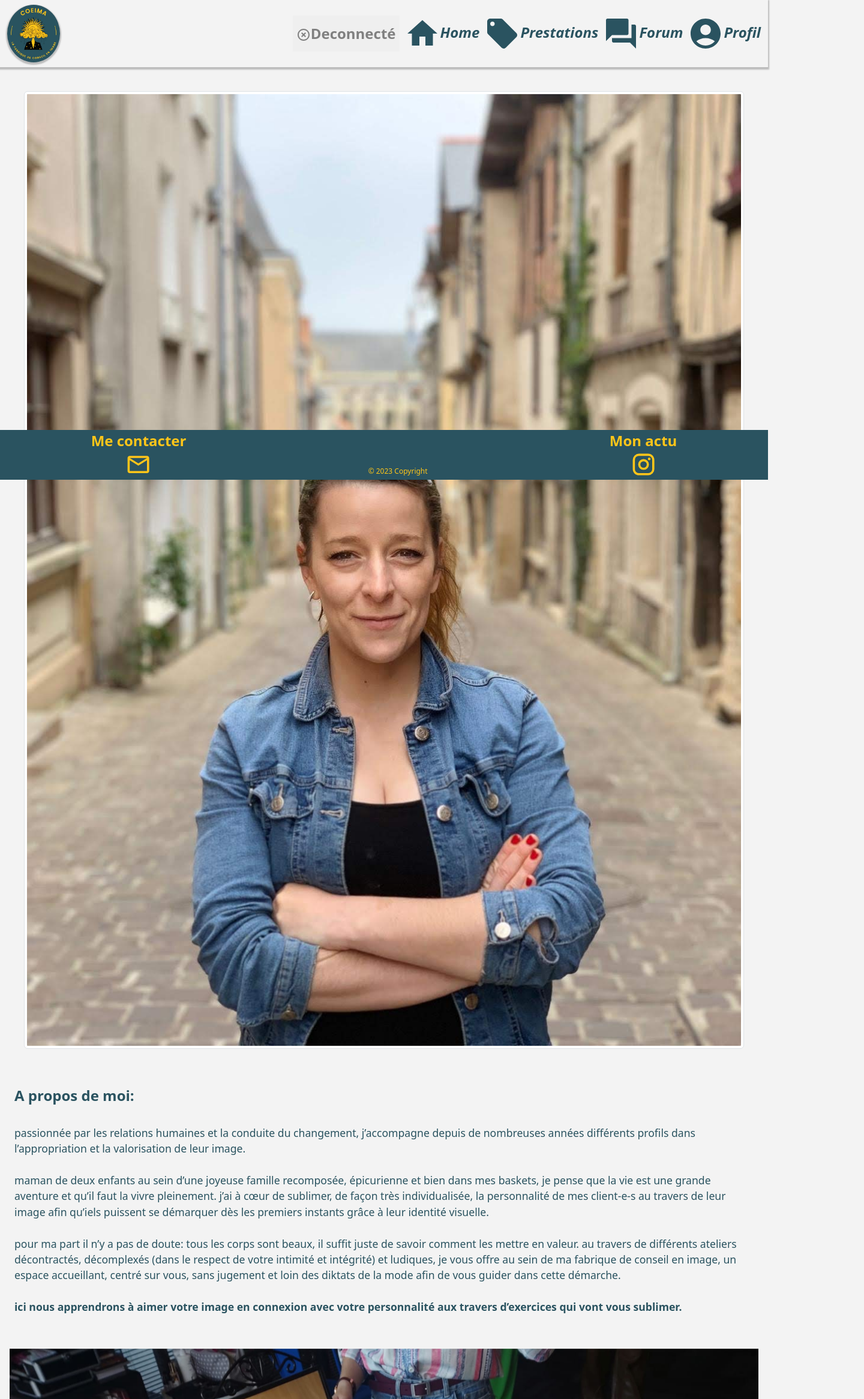
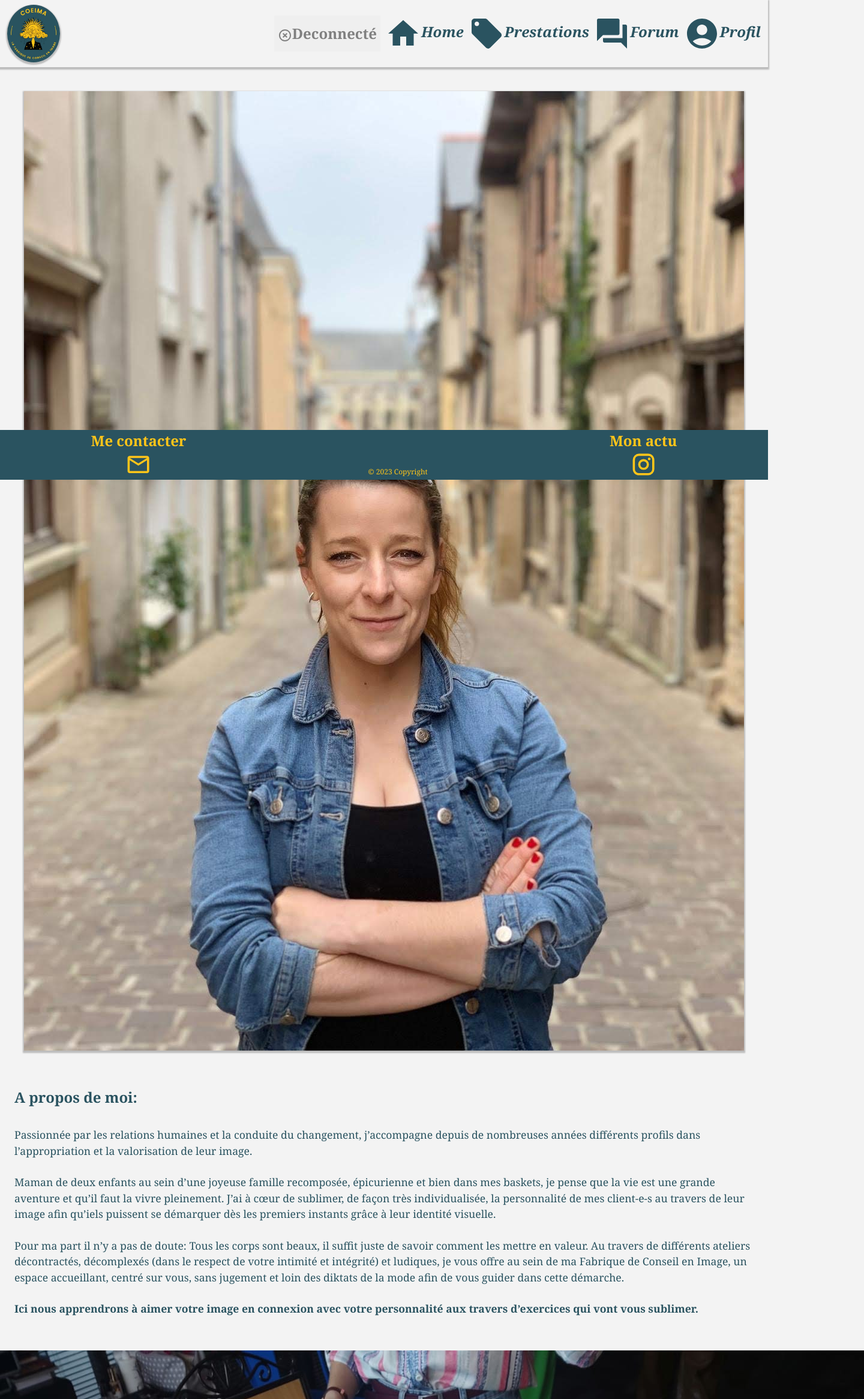
Before and after one commit to Joss2017/Coeima-front-end, a React (Create React App) app: page / in a window 1280 px wide. Shown: the top 2333 px of the page at 60% size, 1440 px wide, since content can reach past the window. Built offline with nearby package versions, Linux system fonts and the light colour scheme; no server answers.

Commit message:
V4.2 changement dans le context avec token pour recherche user

```diff
--- a/public/index.html
+++ b/public/index.html
@@ -9,7 +9,7 @@
       name="description"
       content="Web site created using create-react-app"
     />
-    <link rel="apple-touch-icon" href="%PUBLIC_URL%/logo192.png" />
+
     <!--
       manifest.json provides metadata used when your web app is installed on a
       user's mobile device or desktop. See https://developers.google.com/web/fundamentals/web-app-manifest/
--- a/src/components/userConnect/userMessage/cardCreateMessage/CardCreateMessage.tsx
+++ b/src/components/userConnect/userMessage/cardCreateMessage/CardCreateMessage.tsx
@@ -37,7 +37,7 @@ export const CardCreateMessage = () => {
 
   //--------------------------------------Permets  de selectionner la valeur du select---------------------------------------//
 
-  const handleSelect = async (e: React.ChangeEvent<HTMLSelectElement>) => {
+  const handleSelect =  (e: React.ChangeEvent<HTMLSelectElement>) => {
     console.log(
       'handleselect : user sélectionnée : ',
       userSelectElement.current?.value
@@ -48,7 +48,7 @@ export const CardCreateMessage = () => {
 
   const { axiosPrivate } = useAxios();
 
-  const handleSubmitForm = async (e: React.FormEvent) => {
+  const handleSubmitForm = (e: React.FormEvent) => {
     e.preventDefault();
 
     console.log(bodyElement.current?.value);
--- a/src/components/userConnect/userMessage/cardMessage/CardMessage.tsx
+++ b/src/components/userConnect/userMessage/cardMessage/CardMessage.tsx
@@ -33,7 +33,7 @@ export const CardMessage = ({
       });
   };
 
-  const handleClickRead = async () => {
+  const handleClickRead = () => {
     axiosPrivate
       .patch(`/message/${message.id}`, {
         isRead: true,
@@ -50,7 +50,7 @@ export const CardMessage = ({
 
   //--------------------------------------Permets  de supprimer le message au click----------------------------------------//
 
-  const handleClickDelete = async () => {
+  const handleClickDelete = () => {
     axiosPrivate
       .delete(`/message/${message.id}`)
       .then((response: AxiosResponse<string>) => {
--- a/src/context/AuthContext.tsx
+++ b/src/context/AuthContext.tsx
@@ -74,6 +74,7 @@ export const AuthContextProvider = ({ children }: UserContextProps) => {
   //----Mise en place du useEffect + requete get  afin de ne pas perdre l'utilisateur connecté lors d'une reactualisation de la page----//
 
   useEffect(() => {
+    if (token) {
       let userSearchId = currentUser();
       axiosPublic
         .get(`/user/${userSearchId}`, {
@@ -86,11 +87,11 @@ export const AuthContextProvider = ({ children }: UserContextProps) => {
           setUser(response.data);
         })
         .catch((error) => {
-        console.log('error', error.response.data.statusCode);
           if (error.response.data.statusCode === 401) {
             localStorage.removeItem('token');
           }
         });
+    }
     // eslint-disable-next-line react-hooks/exhaustive-deps
   }, [token]);
   console.log('verification de user-------------', user);
@@ -103,10 +104,7 @@ export const AuthContextProvider = ({ children }: UserContextProps) => {
     savedToken: token,
     tokenTime: tokenTime,
   };
-  console.log(
-    "voici l'utilisateur connecté..........",
-    userContextValue.connectedUser
-  );
+
 
   //--Dans le return nous declarons quelle sera la valeur retourné a nos enfants grace a notre provider via la synthaxe suivante---- ------//
   return (
--- a/src/index.css
+++ b/src/index.css
@@ -2,16 +2,5 @@ body,
 html {
   margin: 0;
   background-color: #f3f3f3;
-  font-family: -apple-system, BlinkMacSystemFont, 'Segoe UI', 'Roboto', 'Oxygen',
-    'Ubuntu', 'Cantarell', 'Fira Sans', 'Droid Sans', 'Helvetica Neue',
-    sans-serif;
-  -webkit-font-smoothing: antialiased;
-  -moz-osx-font-smoothing: grayscale;
+  font-family: Georgia, 'Times New Roman', Times, sans-serif !important;
 }
-body {
-}
-
-code {
-  font-family: source-code-pro, Menlo, Monaco, Consolas, 'Courier New',
-    monospace;
-}
--- a/src/pages/connection/Login.css
+++ b/src/pages/connection/Login.css
@@ -1,7 +1,7 @@
 .login-wrapper {
   background-color: #f3f3f3;
   text-align: center;
-  height: 100vh;
+  height: 82vh;
 }
 
 .container-alert-login {
--- a/src/pages/home/Home.css
+++ b/src/pages/home/Home.css
@@ -2,7 +2,6 @@
   display: flex;
   flex-direction: column;
   align-content: center;
-  height: 100%;
   width: 100%;
 }
 
@@ -12,7 +11,7 @@
   justify-content: center;
 }
 
-.img-fluid img-thumbnail {
+.img-fluid {
   width: 100%;
   box-shadow: 0 2px 2px 2px rgba(9, 9, 9, 0.23);
 }
@@ -20,12 +19,13 @@
 section {
   padding: 3vh;
   color: #2a5360;
-  margin-bottom: 4vh;
 }
 
 .container-carrousel {
+  display: flex;
+  justify-content: center;
   padding: 2vh;
-  position: scroll;
+
 }
 
 Carousel {
--- a/src/pages/home/Home.tsx
+++ b/src/pages/home/Home.tsx
@@ -9,7 +9,7 @@ export const Home = () => {
           <picture>
             <img
               src='assets/homeApropos.jpg'
-              className='img-fluid img-thumbnail'
+              className='img-fluid '
               alt='Accueil du site'
             />
           </picture>
@@ -20,7 +20,7 @@ export const Home = () => {
             A propos de moi:
           </h5>
           <br />
-          <p className='text-lowercase'>
+          <p>
             Passionnée par les relations humaines et la conduite du changement,
             j’accompagne depuis de nombreuses années différents profils dans
             l’appropriation et la valorisation de leur image.
@@ -49,28 +49,16 @@ export const Home = () => {
         <div className='container-carrousel'>
           <Carousel>
             <Carousel.Item>
-              <img
-                className='d-block w-100'
-                src='assets/Material.jpg'
-                alt='First slide'
-              />
+              <img src='assets/Material.jpg' alt='First slide' />
               <Carousel.Caption></Carousel.Caption>
             </Carousel.Item>
             <Carousel.Item>
-              <img
-                className='d-block w-100'
-                src='assets/Material-2.jpg'
-                alt='Second slide'
-              />
+              <img src='assets/Material-2.jpg' alt='Second slide' />
 
               <Carousel.Caption></Carousel.Caption>
             </Carousel.Item>
             <Carousel.Item>
-              <img
-                className='d-block w-100'
-                src='assets/Material-3.jpg'
-                alt='Third slide'
-              />
+              <img src='assets/Material-3.jpg' alt='Third slide' />
 
               <Carousel.Caption></Carousel.Caption>
             </Carousel.Item>
@@ -82,7 +70,7 @@ export const Home = () => {
             Mon Parcours :
           </h5>
           <br />
-          <p className='text-lowercase'>
+          <p>
             <strong>J’ai eu mille vies dans une vie!</strong>
             <br /> Coach en transition professionnelle et consultante en
             communication par la Valorisation de l’Image (certifiée AFIPP),
```
Also changed, not shown: public/manifest.json. Lines whose indentation alone changed are shown as unchanged.
